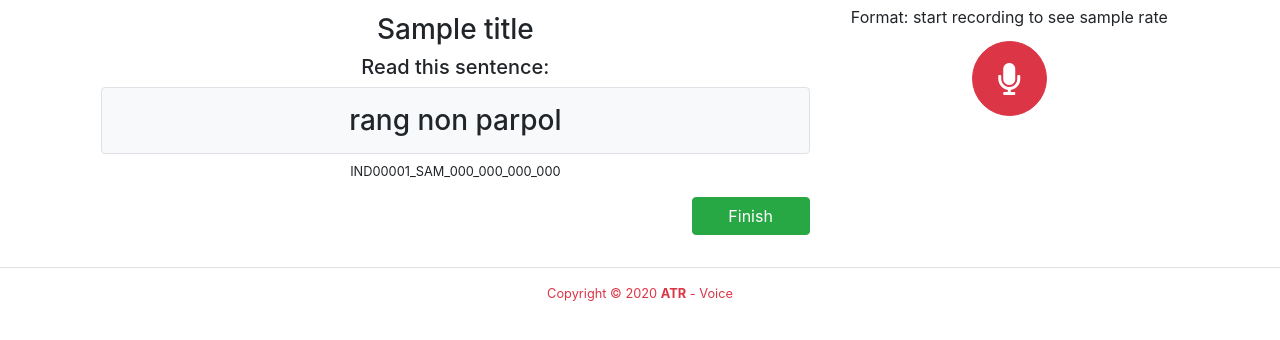
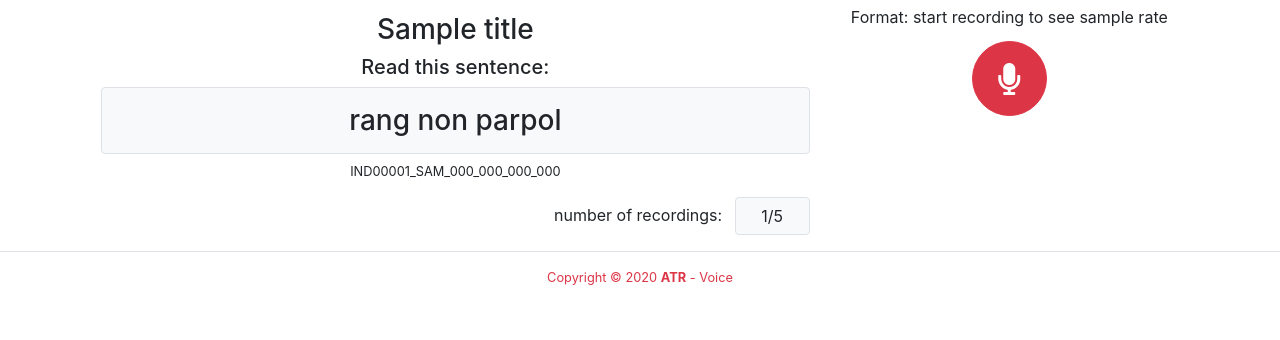
Before and after one commit to myusuf002/web_voice_record, a Django app: template speak/templates/speak/record.html in a window 1280 px wide. Shown: the part 59-399 px from the top of the page. Run offline with Django 3.2, Linux system fonts and the light colour scheme; data comes from the database, SQL or seed files in the repository; both versions use the stored data as it was after the commit; the template is opened without the code that fills it: values that come from a table or form of the project are taken from there, most other values are stand-ins (such as "Sample title", 1, 10 or a date in 2020); some libraries are stand-ins or nearby versions.

Commit message:
Update Server

```diff
--- a/speak/templates/speak/record.html
+++ b/speak/templates/speak/record.html
@@ -48,7 +48,7 @@
     <div class="row px-3">
         <div class="col-md-8 text-center text-md-right my-3">
                 {% comment %} <button class="btn btn-outline-danger px-3 mr-3" onClick="window.location.reload()">Next</button> {% endcomment %}
-                {% if count_record >= 1 %}
+                {% if count_record >= 5 %}
                     <form class="p-0 ml-auto col-md-2" action="{% url 'done_record' %}" method="POST">
                         {% csrf_token %}
                         <input type="hidden" name="gender" value="{{ response.gender }}">
@@ -59,7 +59,7 @@
                     </form>
                 {% else %}
                     <span class="mr-2">number of recordings:</span>
-                    <span class="btn btn-light border" style="min-width:75px;">{{ count_record }}/10</span>
+                    <span class="btn btn-light border" style="min-width:75px;">{{ count_record }}/5</span>
                 {% endif %}
         </div>
     </div>
```
Also changed, not shown: db.sqlite3.
